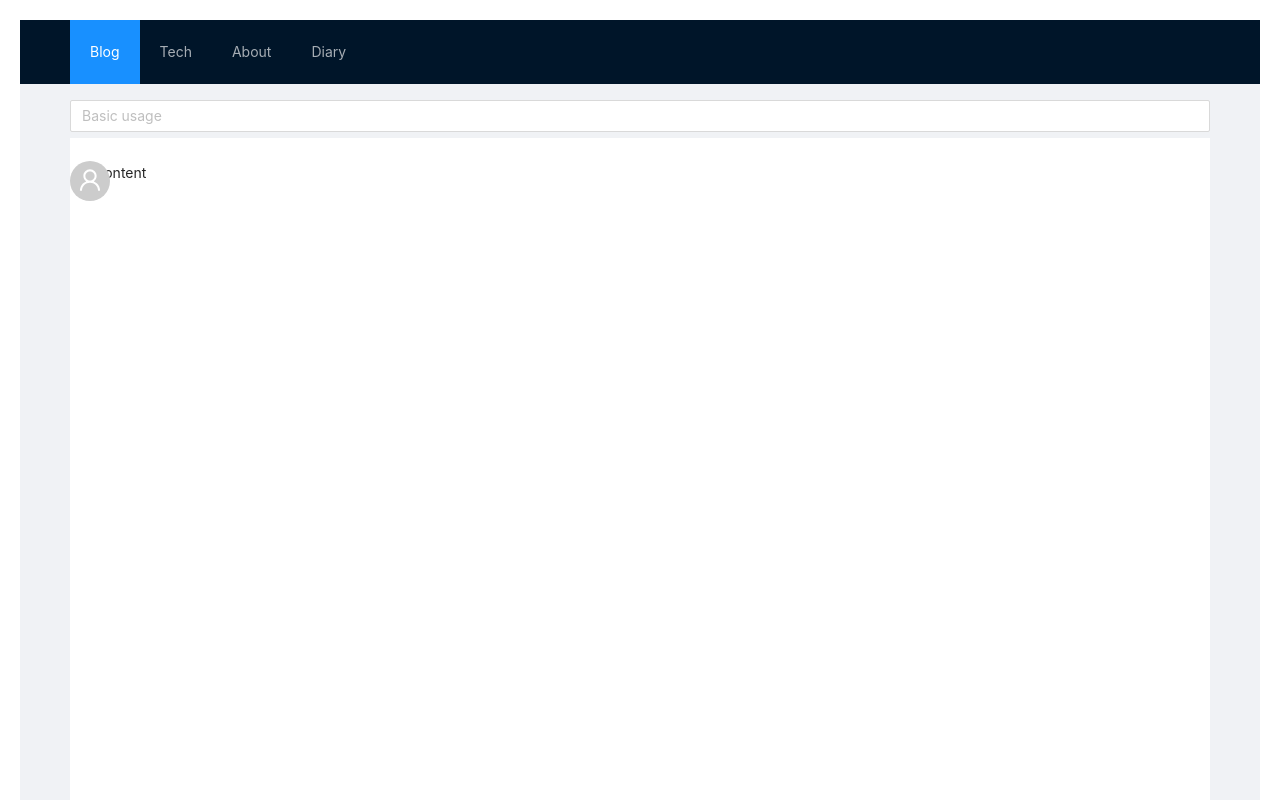
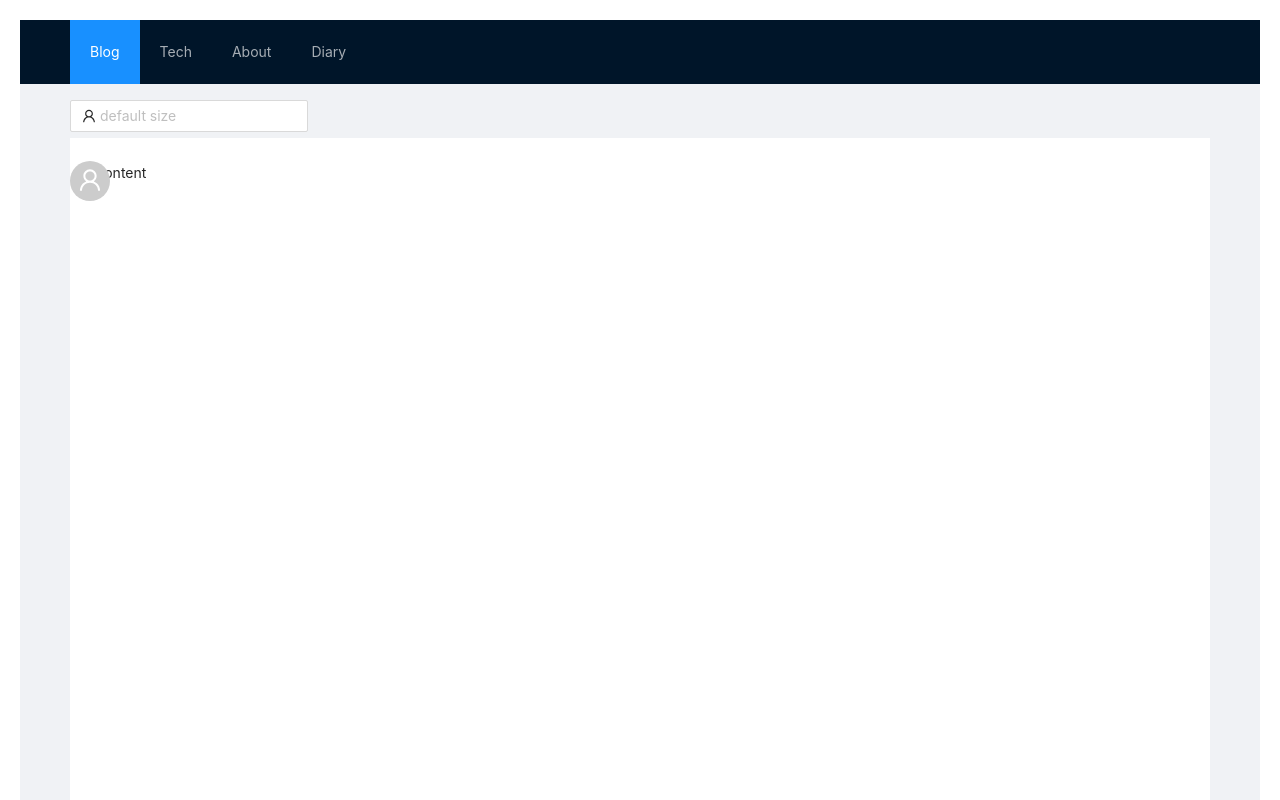
Before and after one commit to SteinsHead/shadow-luna, a Next.js app: page / in a window 1280 px wide. Shown: the top 800 px of the page. Built offline with nearby package versions, Linux system fonts and the light colour scheme.

Commit message:
change antd

```diff
--- a/pages/index.tsx
+++ b/pages/index.tsx
@@ -1,5 +1,5 @@
 import Head from "next/head";
-import { Breadcrumb, Layout, Menu, Input, Avatar   } from 'antd';
+import { Breadcrumb, Layout, Menu, Input, Avatar, Col  } from 'antd';
 import { UserOutlined } from '@ant-design/icons';
 
 
@@ -15,7 +15,7 @@ const items = [
 export default function Home() {
   return (
       <Layout className="layout">
-          <Header>
+          <Header style={{ flexDirection: 'row' }}>
               <div className="logo" />
               <Menu
                   theme="dark"
@@ -23,7 +23,9 @@ export default function Home() {
                   defaultSelectedKeys={['item-1']}
                   items={items}
               />
-              <Input placeholder="Basic usage" />
+              <Col span={5}>
+                  <Input placeholder="default size" prefix={<UserOutlined />} />
+              </Col>
               <Avatar size="large" icon={<UserOutlined />} />
           </Header>
           <Content style={{ padding: '0 50px' }}>
```
